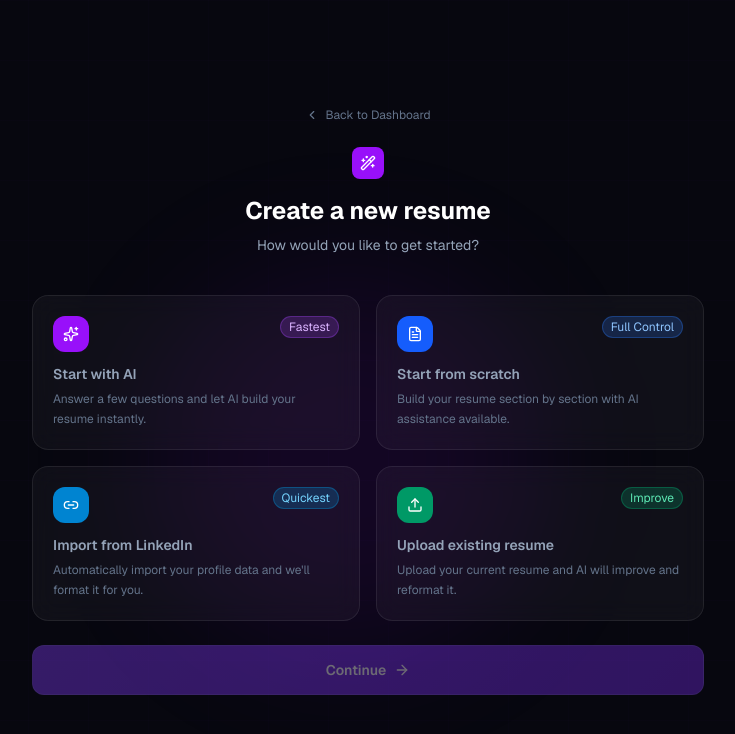
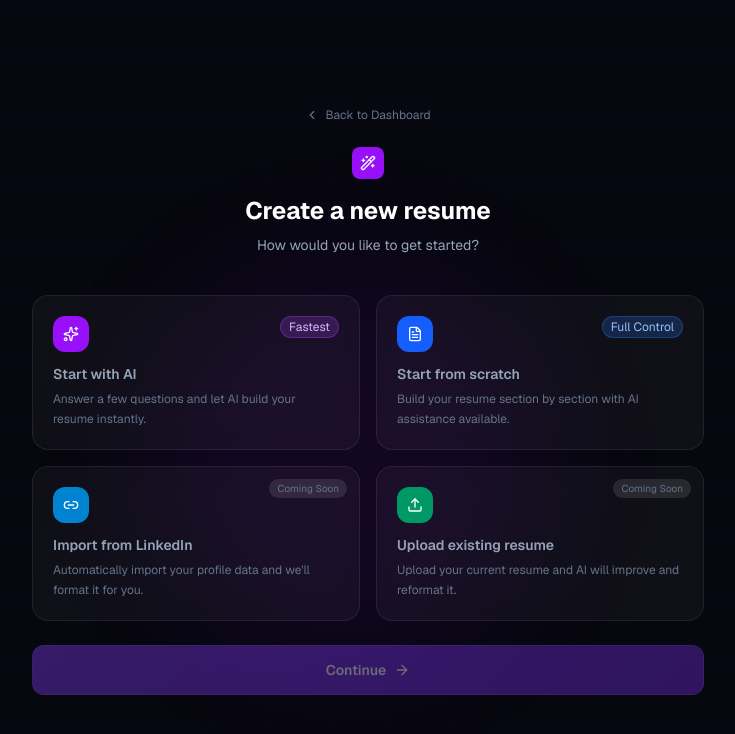
Before and after one commit to Basehubgit/cvdesigner, a Next.js app: page /builder/new in a window 1280 px wide. Shown: the top 734 px of the page, without its empty margins (272-1007 px from the left). Built offline with nearby package versions, Linux system fonts and the light colour scheme.

Commit message:
Fix new resume flow, add coming soon for linkedin/upload

```diff
--- a/src/app/builder/new/page.tsx
+++ b/src/app/builder/new/page.tsx
@@ -3,7 +3,7 @@
 import { motion } from "framer-motion";
 import { useState } from "react";
 import { useRouter } from "next/navigation";
-import { Sparkles, FileText, Link2, Upload, ArrowRight, ChevronLeft, Wand2 } from "lucide-react";
+import { Sparkles, FileText, Link2, Upload, ArrowRight, ChevronLeft, Wand2, AlertCircle } from "lucide-react";
 import { useResumes } from "@/context/ResumesContext";
 
 const startOptions = [
@@ -13,6 +13,8 @@ const startOptions = [
   { id: "upload",   icon: Upload,    title: "Upload existing resume",     description: "Upload your current resume and AI will improve and reformat it.", tag: "Improve",      tagColor: "bg-emerald-500/20 text-emerald-300 border-emerald-500/30", color: "border-emerald-500/30 hover:border-emerald-500/60", iconBg: "bg-emerald-600" },
 ];
 
+const COMING_SOON = ["linkedin", "upload"];
+
 export default function NewResumePage() {
   const router = useRouter();
   const { createResume } = useResumes();
@@ -20,19 +22,26 @@ export default function NewResumePage() {
   const [step, setStep] = useState<"select" | "ai-questions">("select");
   const [jobTitle, setJobTitle] = useState("");
   const [experience, setExperience] = useState("");
+  const [loading, setLoading] = useState(false);
 
-  const handleContinue = () => {
+  const handleContinue = async () => {
+    if (!selected) return;
+
+    if (COMING_SOON.includes(selected)) return;
+
     if (selected === "ai" && step === "select") {
       setStep("ai-questions");
       return;
     }
-    const id = createResume("modern");
+
+    setLoading(true);
+    const id = await createResume("modern");
     router.push(`/builder/${id}`);
   };
 
   return (
     <div className="min-h-screen flex items-center justify-center relative overflow-hidden py-12 px-4">
-      <div className="absolute inset-0 grid-bg opacity-30" />
+      <div className="absolute inset-0 grid-bg opacity-30 pointer-events-none" />
       <div className="absolute top-1/3 left-1/3 w-96 h-96 bg-purple-700/10 rounded-full blur-3xl pointer-events-none" />
 
       <div className="relative z-10 w-full max-w-2xl">
@@ -62,20 +71,34 @@ export default function NewResumePage() {
             {startOptions.map((option, i) => {
               const Icon = option.icon;
               const active = selected === option.id;
+              const comingSoon = COMING_SOON.includes(option.id);
               return (
                 <motion.button
                   key={option.id}
                   initial={{ opacity: 0, y: 10 }}
                   animate={{ opacity: 1, y: 0 }}
                   transition={{ delay: 0.1 + i * 0.07 }}
-                  onClick={() => setSelected(option.id)}
-                  className={`text-left p-5 rounded-2xl border transition-all ${active ? `${option.color} bg-white/5 shadow-lg` : "border-white/8 glass-card hover:bg-white/5"}`}
+                  onClick={() => !comingSoon && setSelected(option.id)}
+                  className={`text-left p-5 rounded-2xl border transition-all relative ${
+                    comingSoon
+                      ? "border-white/5 glass-card opacity-60 cursor-not-allowed"
+                      : active
+                      ? `${option.color} bg-white/5 shadow-lg`
+                      : "border-white/8 glass-card hover:bg-white/5"
+                  }`}
                 >
+                  {comingSoon && (
+                    <span className="absolute top-3 right-3 text-[10px] px-2 py-0.5 rounded-full bg-white/10 text-[#64748B]">
+                      Coming Soon
+                    </span>
+                  )}
                   <div className="flex items-start justify-between mb-3">
                     <div className={`w-9 h-9 ${option.iconBg} rounded-xl flex items-center justify-center`}>
                       <Icon className="w-4 h-4 text-white" />
                     </div>
-                    <span className={`text-xs px-2 py-0.5 rounded-full border ${option.tagColor}`}>{option.tag}</span>
+                    {!comingSoon && (
+                      <span className={`text-xs px-2 py-0.5 rounded-full border ${option.tagColor}`}>{option.tag}</span>
+                    )}
                   </div>
                   <h3 className={`text-sm font-semibold mb-1.5 ${active ? "text-white" : "text-[#94A3B8]"}`}>{option.title}</h3>
                   <p className="text-xs text-[#64748B] leading-relaxed">{option.description}</p>
@@ -83,6 +106,13 @@ export default function NewResumePage() {
               );
             })}
           </motion.div>
+        )}
+
+        {step === "select" && selected && COMING_SOON.includes(selected) && (
+          <div className="flex items-center gap-2 text-sm text-amber-400 bg-amber-500/10 border border-amber-500/20 rounded-xl px-4 py-3 mb-4">
+            <AlertCircle className="w-4 h-4 shrink-0" />
+            Bu özellik yakında gelecek. Şimdilik &quot;Start from scratch&quot; veya &quot;Start with AI&quot; seçebilirsin.
+          </div>
         )}
 
         {step === "ai-questions" && (
@@ -114,10 +144,12 @@ export default function NewResumePage() {
           )}
           <button
             onClick={handleContinue}
-            disabled={!selected}
+            disabled={!selected || loading || (!!selected && COMING_SOON.includes(selected))}
             className="flex-1 btn-primary flex items-center justify-center gap-2 text-white font-semibold py-3.5 rounded-xl text-sm disabled:opacity-40 disabled:cursor-not-allowed"
           >
-            {step === "ai-questions" ? (
+            {loading ? (
+              <><div className="w-4 h-4 border-2 border-white/30 border-t-white rounded-full animate-spin" />Creating...</>
+            ) : step === "ai-questions" ? (
               <><Sparkles className="w-4 h-4" /> Generate My Resume</>
             ) : (
               <>Continue <ArrowRight className="w-4 h-4" /></>
```
